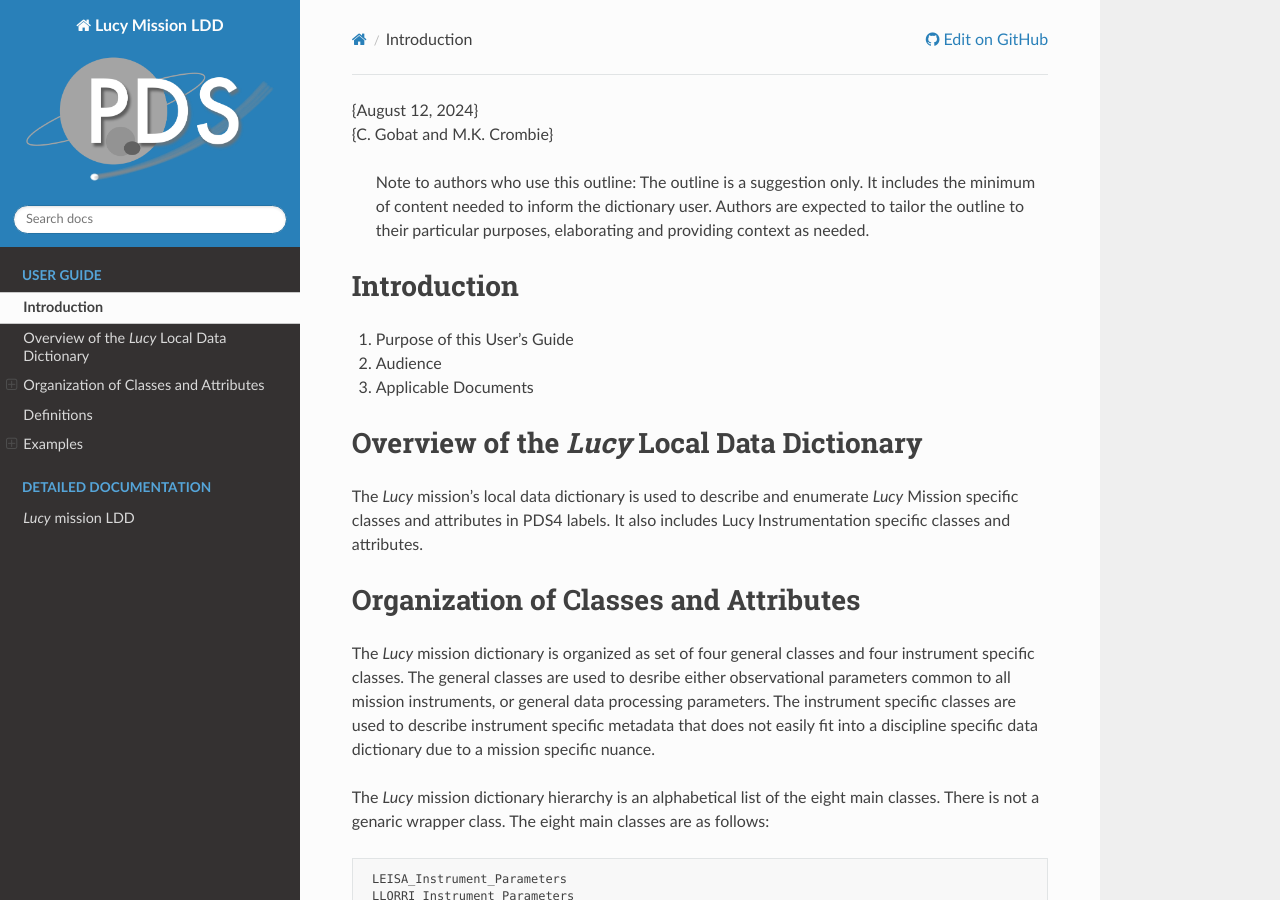
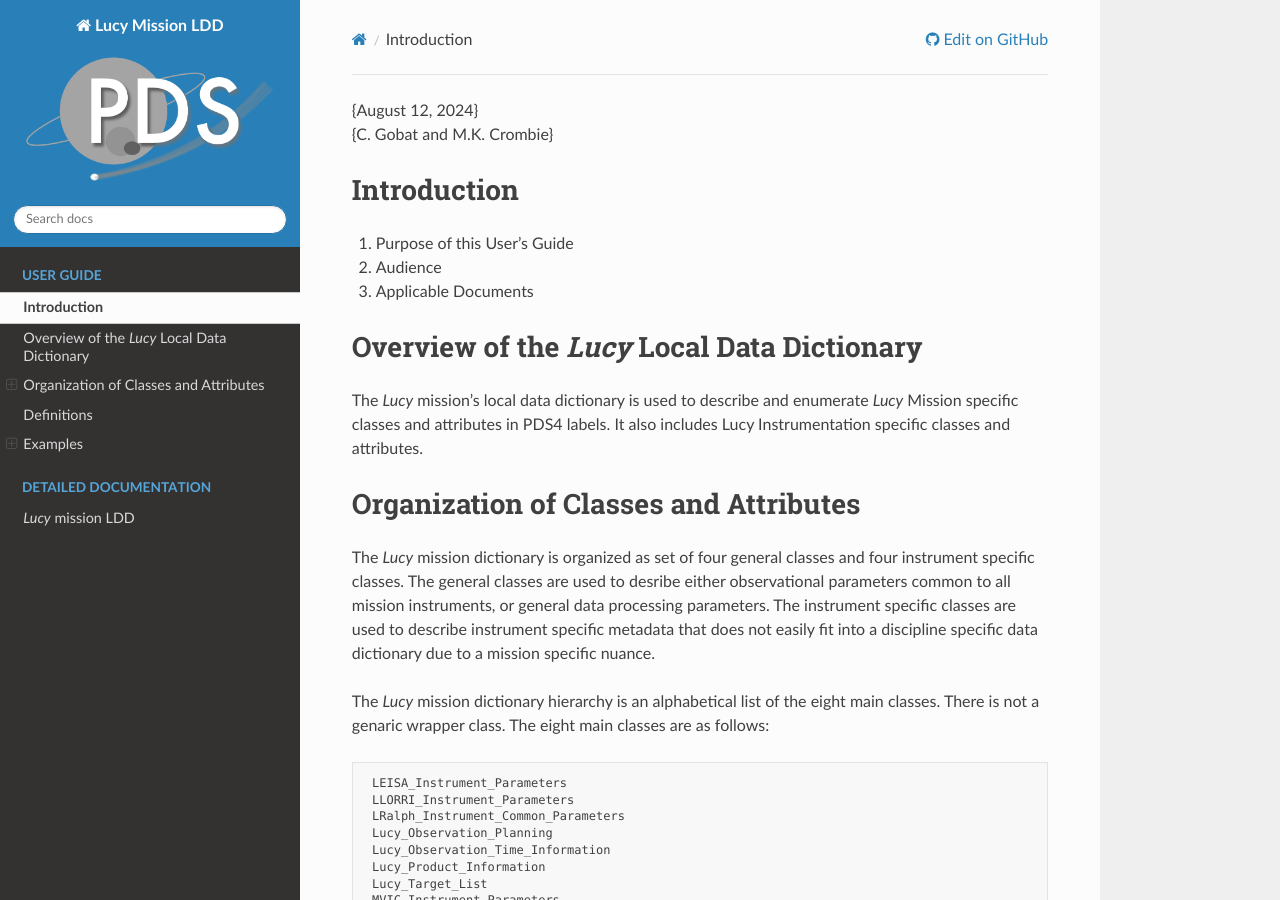
Before and after one commit to pds-data-dictionaries/ldd-lucy, a Sphinx documentation site: the page built from docs/source/user/user-guide.md, in a window 1280 px wide and 900 px high. Built offline with Sphinx 7.4.7 and the Read the Docs theme 2.0.0, drawn with Linux system fonts in a browser that asks for light colours.

Commit message:
Remove note to authors

```diff
--- a/docs/source/user/user-guide.md
+++ b/docs/source/user/user-guide.md
@@ -1,10 +1,5 @@
 {August 12, 2024}
 {C. Gobat and M.K. Crombie}
-
-> Note to authors who use this outline: The outline is a
-> suggestion only. It includes the minimum of content needed to inform the
-> dictionary user. Authors are expected to tailor the outline to their particular
-> purposes, elaborating and providing context as needed.
 
 # Introduction
    1. Purpose of this User’s Guide
```
